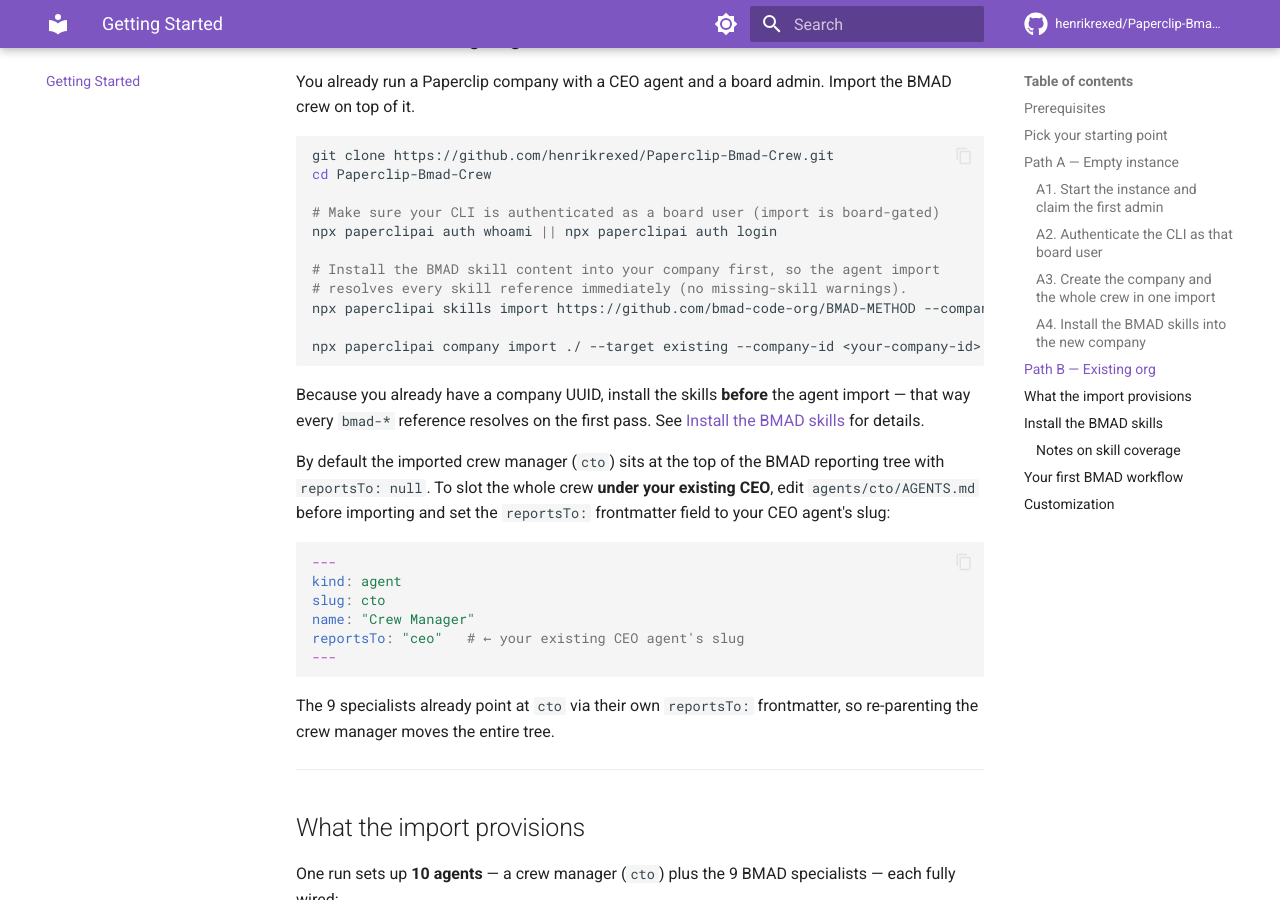
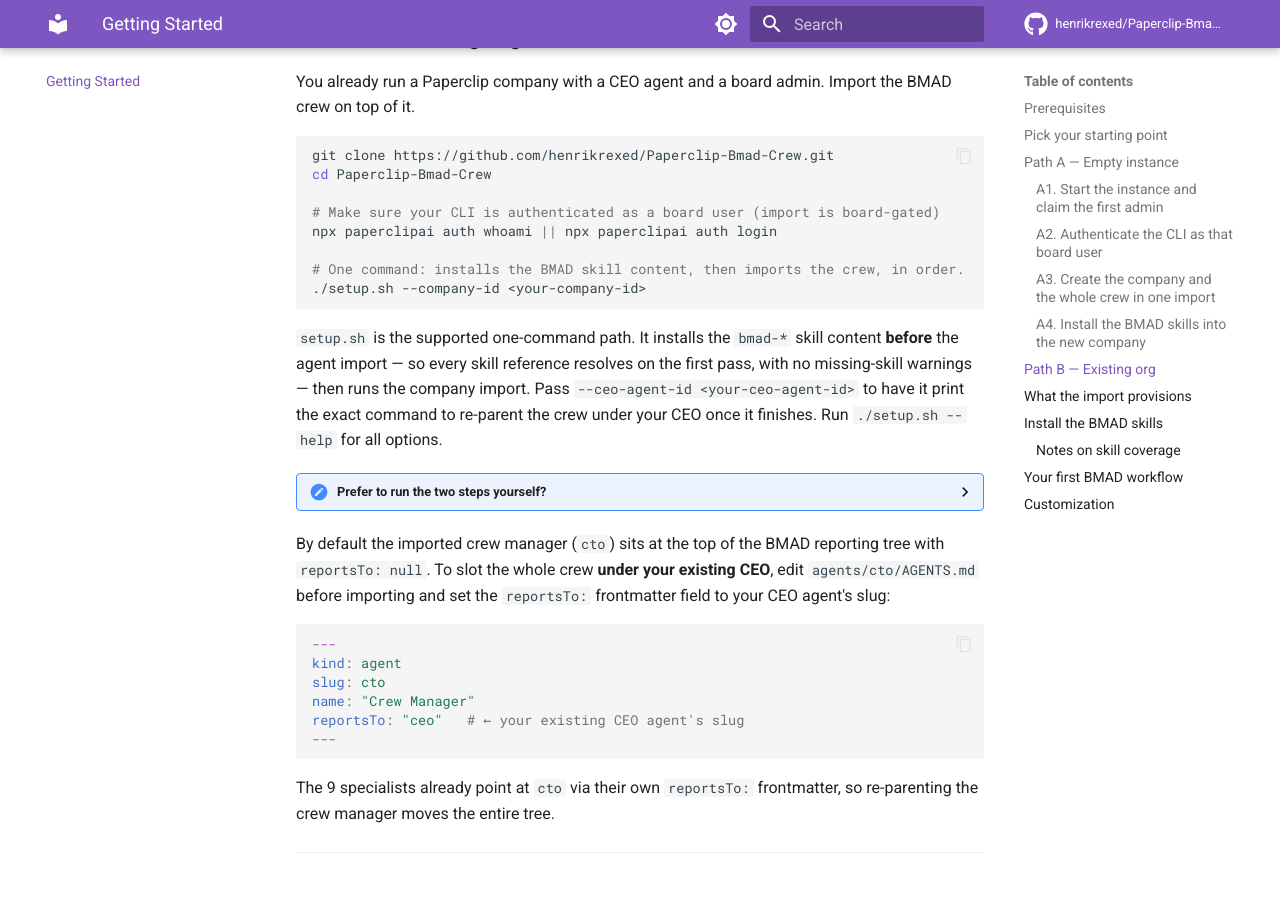
Before and after one commit to henrikrexed/Paperclip-Bmad-Crew, an MkDocs documentation site: the page built from docs/getting-started.md, in a window 1280 px wide and 900 px high, scrolled down 2333 px. Built offline with MkDocs 1.6.1 and Material for MkDocs 9.7.7, drawn with Linux system fonts in a browser that asks for light colours; comment, search, counter and statistics services are not loaded.

Commit message:
feat: add turnkey setup.sh onboarding wrapper (GH #6)
Adds a single-command onboarding script for existing companies that
installs the BMAD skill content from upstream BMAD-METHOD, then imports
the crew package, in the correct order so every skill reference resolves
with no missing-skill warnings. Updates README and getting-started to
make setup.sh the primary path, keeping the manual commands as fallback.

Co-Authored-By: Paperclip <noreply@paperclip.ing>

````diff
--- a/docs/getting-started.md
+++ b/docs/getting-started.md
@@ -81,6 +81,16 @@
 # Make sure your CLI is authenticated as a board user (import is board-gated)
 npx paperclipai auth whoami || npx paperclipai auth login
 
+# One command: installs the BMAD skill content, then imports the crew, in order.
+./setup.sh --company-id <your-company-id>
+```
+
+`setup.sh` is the supported one-command path. It installs the `bmad-*` skill content **before** the agent import — so every skill reference resolves on the first pass, with no missing-skill warnings — then runs the company import. Pass `--ceo-agent-id <your-ceo-agent-id>` to have it print the exact command to re-parent the crew under your CEO once it finishes. Run `./setup.sh --help` for all options.
+
+<details>
+<summary>Prefer to run the two steps yourself?</summary>
+
+```bash
 # Install the BMAD skill content into your company first, so the agent import
 # resolves every skill reference immediately (no missing-skill warnings).
 npx paperclipai skills import https://github.com/bmad-code-org/BMAD-METHOD --company-id <your-company-id>
@@ -88,7 +98,9 @@
 npx paperclipai company import ./ --target existing --company-id <your-company-id> --include agents
 ```
 
-Because you already have a company UUID, install the skills **before** the agent import — that way every `bmad-*` reference resolves on the first pass. See [Install the BMAD skills](#install-the-bmad-skills) for details.
+Because you already have a company UUID, install the skills **before** the agent import. See [Install the BMAD skills](#install-the-bmad-skills) for details.
+
+</details>
 
 By default the imported crew manager (`cto`) sits at the top of the BMAD reporting tree with `reportsTo: null`. To slot the whole crew **under your existing CEO**, edit `agents/cto/AGENTS.md` before importing and set the `reportsTo:` frontmatter field to your CEO agent's slug:
 
````
Also changed, not shown: README.md (+30 -16 lines), 1 other file.
